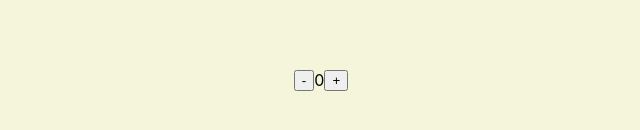
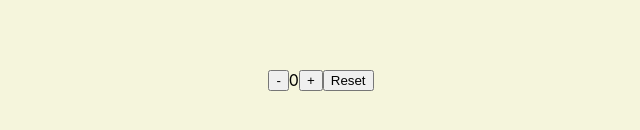
Before and after one commit to hosein-yarzade/zustand-app, a React (Create React App) app: page / in a window 1280 px wide. Shown: the part 320-450 px from the top of the page, without its empty margins (319-959 px from the left). Built offline with nearby package versions, Linux system fonts and the light colour scheme.

Commit message:
add reset func

```diff
--- a/src/pages/index/App.tsx
+++ b/src/pages/index/App.tsx
@@ -3,12 +3,13 @@
 import useStore from './../../zustand/store';
 
 function App() {
-  const { count, increment, decrement } = useStore();
+  const { count, increment, decrement ,reset} = useStore();
   return (
     <div className="App">
       <button onClick={decrement}>-</button>
       <span>{count}</span>
       <button onClick={increment}>+</button>
+      <button onClick={reset}>Reset</button>
     </div>
   );
 }
--- a/src/zustand/store.ts
+++ b/src/zustand/store.ts
@@ -4,13 +4,19 @@
     count: number; //count type
     increment: () => void; //first func type
     decrement: () => void; //second func type
+    reset: () => void; //reset func type
   };
+  const initialState = {
+    count: 0,
+
+  }
 
   // create store
   const useStore = create<Store>()((set) => ({
     count: 0,
     increment: () => set((state) => ({ count: state.count + 1 })), //first func (increment)
     decrement: () => set((state) => ({ count: state.count - 1 })), //second func (decrement)
+    reset: () => set(initialState), //second func (decrement)
   }));
 
   export default useStore;
```
